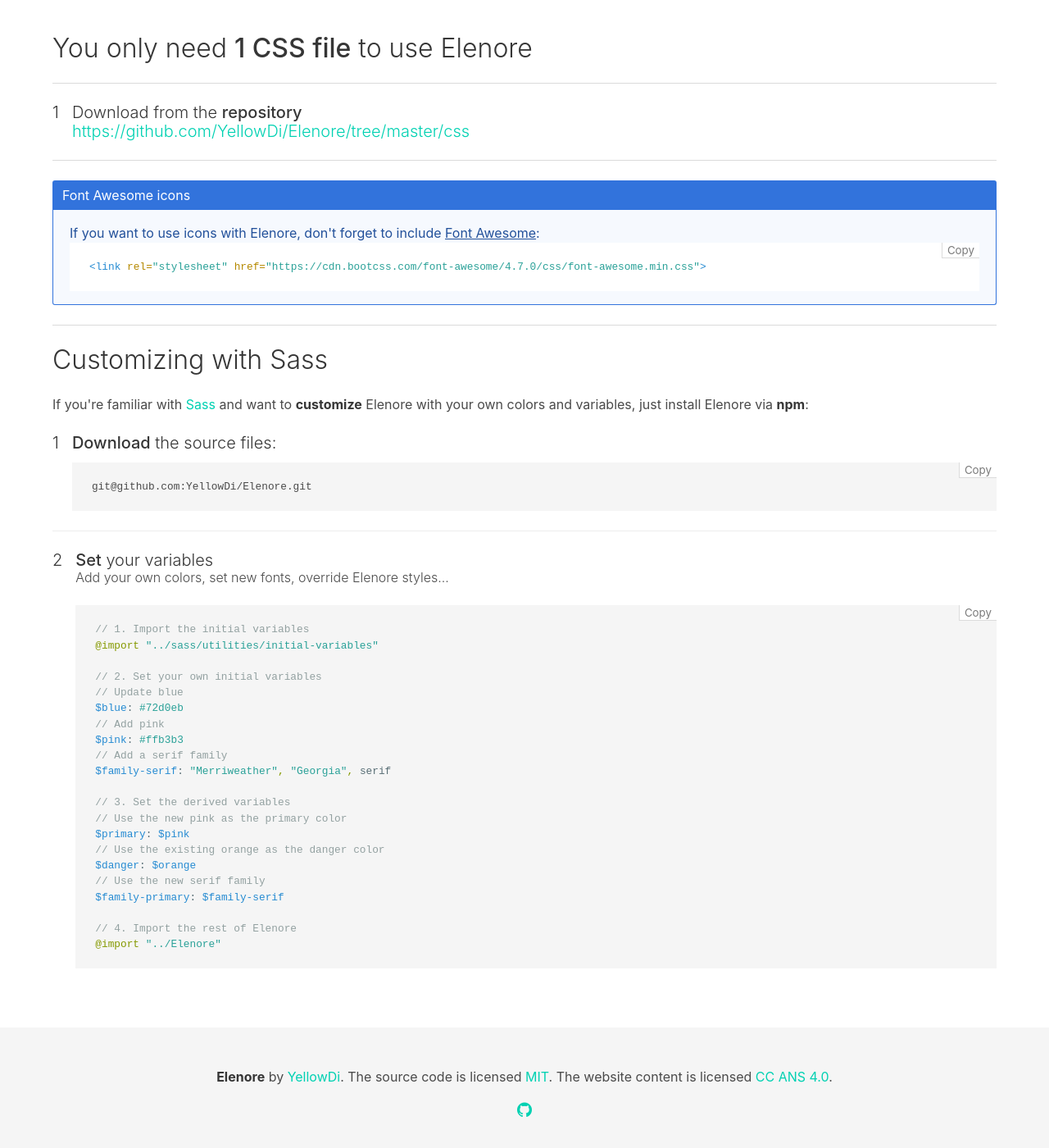
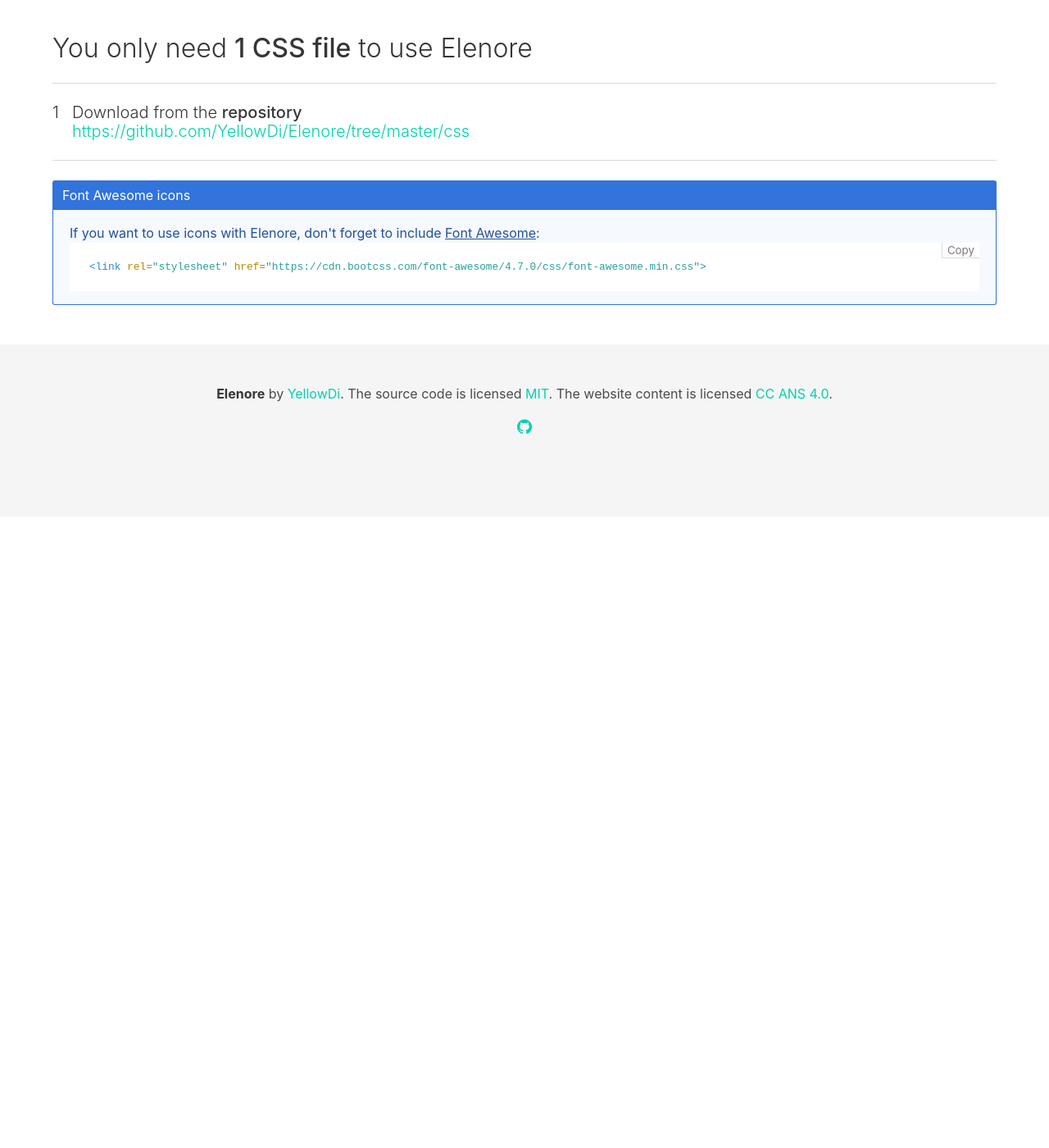
Before and after one commit to YellowDi/Elenore, a Jekyll site: the page built from docs/documentation/overview/start.html, in a window 1280 px wide and 1400 px high, scrolled down 309 px. Shown: the whole window at 82% size. Built offline with Jekyll 4.4.1, drawn with Linux system fonts in a browser that asks for light colours; after the commit the page ends 939 px from its top, so only the background shows below that.

Commit message:
Add customize page

```diff
--- a/docs/_includes/subnav-overview.html
+++ b/docs/_includes/subnav-overview.html
@@ -3,6 +3,9 @@
     <div class="nav-left">
       <a class="nav-item is-tab {% if page.doc-subtab == 'start' %}is-active{% endif %}" href="{{ site.url }}/documentation/overview/start/">
         Start
+      </a>
+      <a class="nav-item is-tab {% if page.doc-subtab == 'customize' %}is-active{% endif %}" href="{{ site.url }}/documentation/overview/customize/">
+        Customize
       </a>
       <a class="nav-item is-tab {% if page.doc-subtab == 'classes' %}is-active{% endif %}" href="{{ site.url }}/documentation/overview/classes/">
         Classes
--- a/docs/documentation/overview/start.html
+++ b/docs/documentation/overview/start.html
@@ -38,66 +38,5 @@
 {% endhighlight %}
       </div>
     </div>
-
-    <hr>
-
-    <h3 class="title">Customizing with Sass</h3>
-
-    <div class="content">
-      <p>If you're familiar with <a href="http://sass-lang.com/">Sass</a> and want to <strong>customize</strong> Elenore with your own colors and variables, just install Elenore via <strong>npm</strong>:</p>
-    </div>
-
-    <article class="media is-large">
-      <div class="media-left">
-        <p class="title is-5">1</p>
-      </div>
-      <div class="media-content">
-        <p class="title is-5">
-          <strong>Download</strong> the source files:
-        </p>
-{% highlight bash %}
-git@github.com:YellowDi/Elenore.git
-{% endhighlight %}
-      </div>
-    </article>
-
-    <article class="media is-large">
-      <div class="media-left">
-        <p class="title is-5">2</p>
-      </div>
-      <div class="media-content">
-        <p class="title is-5">
-          <strong>Set</strong> your variables
-        </p>
-        <p class="subtitle is-6">
-          Add your own colors, set new fonts, override Elenore styles...
-        </p>
-{% highlight sass %}
-// 1. Import the initial variables
-@import "../sass/utilities/initial-variables"
-
-// 2. Set your own initial variables
-// Update blue
-$blue: #72d0eb
-// Add pink
-$pink: #ffb3b3
-// Add a serif family
-$family-serif: "Merriweather", "Georgia", serif
-
-// 3. Set the derived variables
-// Use the new pink as the primary color
-$primary: $pink
-// Use the existing orange as the danger color
-$danger: $orange
-// Use the new serif family
-$family-primary: $family-serif
-
-// 4. Import the rest of Elenore
-@import "../Elenore"
-{% endhighlight %}
-        </p>
-      </div>
-    </article>
-
   </div>
 </section>
```
Also changed, not shown: docs/documentation/overview/customize.html (added, +84 -0 lines).
